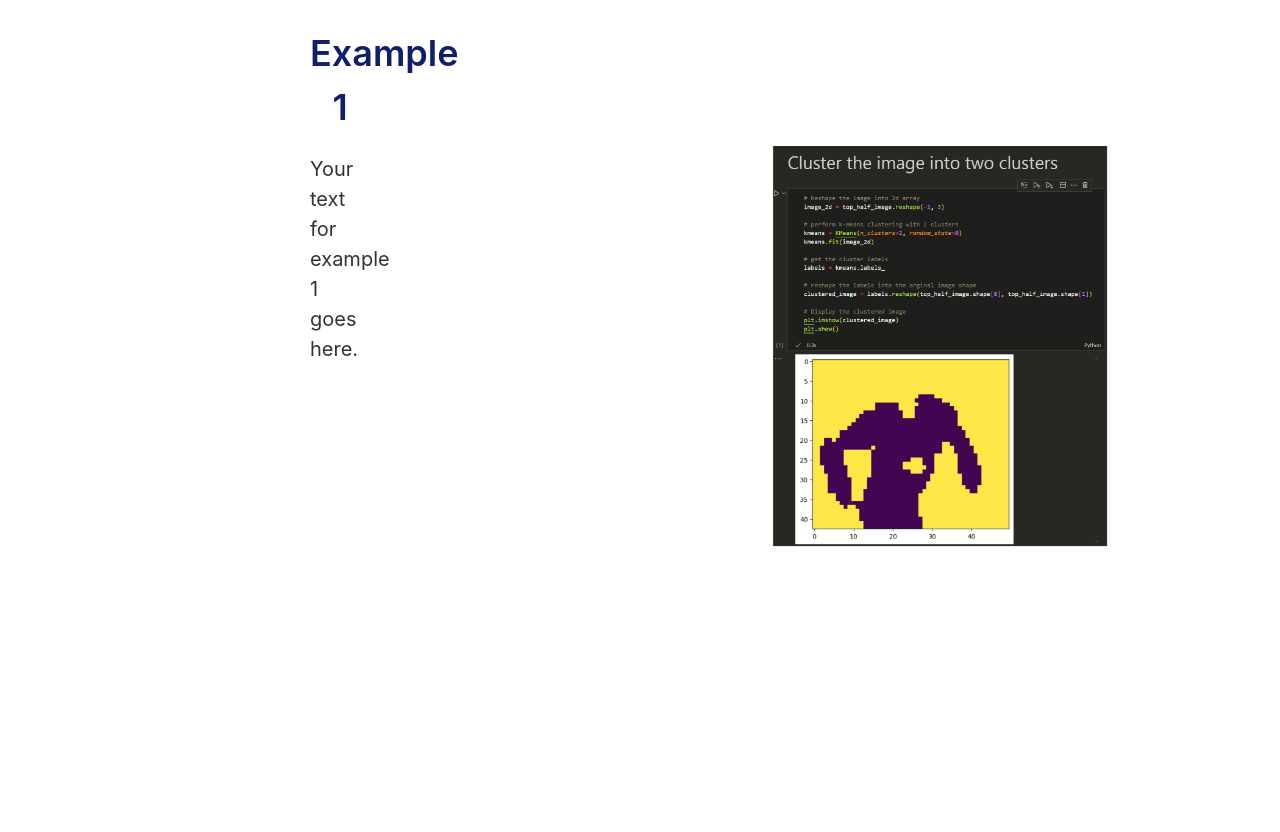
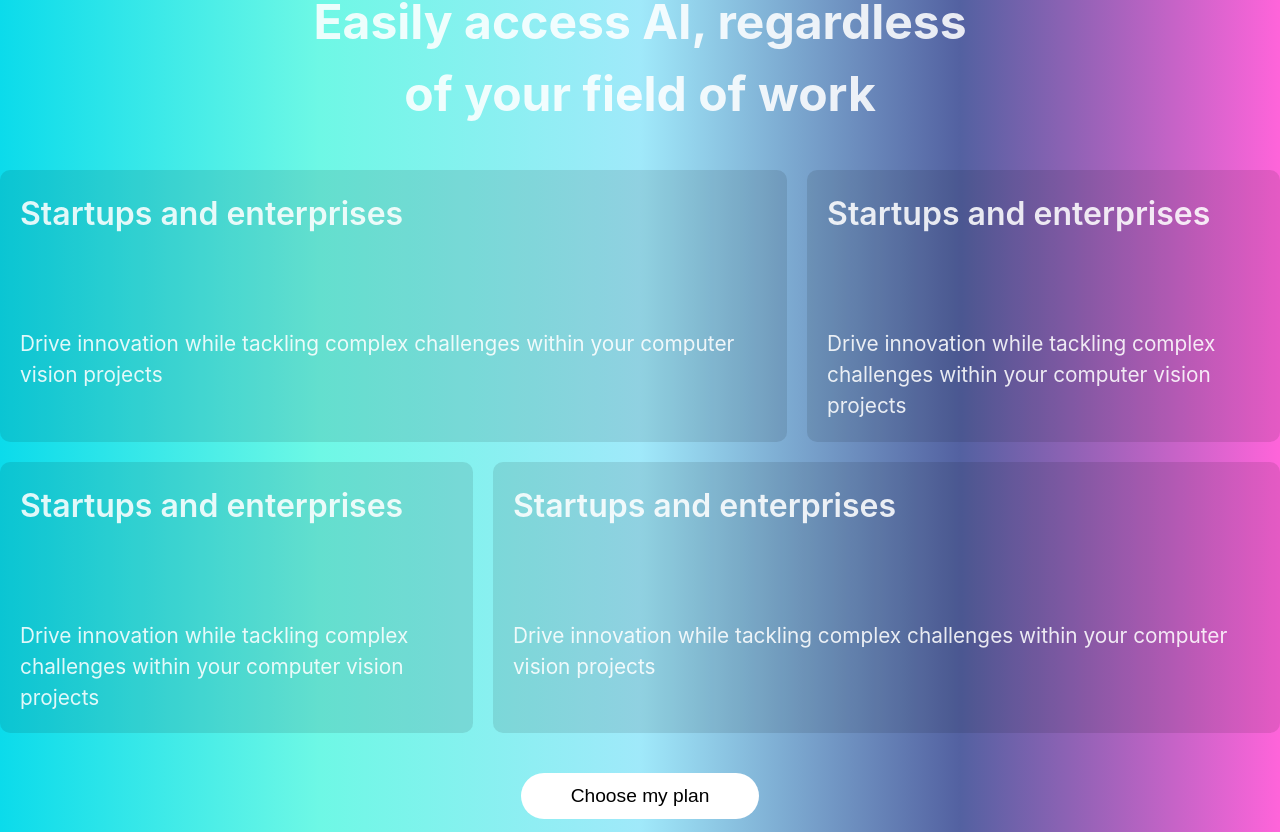
Before and after one commit to Chrisawgey/LipReadv.1, a React (Vite) app in the folder my-first-react-app/: page / in a window 1280 px wide. Shown: the part 1888-2720 px from the top of the page. Built offline with nearby package versions, Linux system fonts and the light colour scheme.

Commit message:
finish section

```diff
--- a/my-first-react-app/src/App.jsx
+++ b/my-first-react-app/src/App.jsx
@@ -3,12 +3,14 @@ import "./App.css";
 import Landing from "./Components/Landing";
 import Body from "./Components/body";
 import BodyTwo from "./Components/lowerb";
+import Landingtwo from "./Components/Landingtwo";
 
 function App() {
     return (
         <div className="app">
             <Landing />
             <Body />
+            <Landingtwo></Landingtwo>
             <BodyTwo />
         </div>
     );
--- /dev/null
+++ b/my-first-react-app/src/Components/Landingtwo.css
@@ -0,0 +1,64 @@
+.landingtwo {
+    display: flex;
+    flex-direction: column;
+    justify-content: center;
+    align-items: center;
+    background: linear-gradient(
+        to bottom,
+        #ffffff 0%,
+        rgba(255, 255, 255, 0) 100%
+    ); /* White gradient on bottom */
+    background: linear-gradient(
+        to right,
+        var(--aquamarine) 0%,
+        var(--blend-color-1) 25%,
+        var(--blend-color-2) 50%,
+        var(--blend-color-3) 75%,
+        var(--neon-pink) 100%
+    );
+    border-radius: 50px;
+    padding-top: 100px;
+    padding-bottom: 100px;
+}
+.landingtwo h1 {
+    text-align: center;
+    font-size: 3rem;
+    width: 700px;
+    text-wrap: wrap;
+    margin-bottom: 40px;
+}
+.landingtwo button {
+    background-color: white;
+    color: black;
+}
+.square-container {
+    display: flex;
+    flex-direction: column;
+}
+.square-section {
+    display: flex;
+    gap: 20px;
+    margin-bottom: 20px;
+}
+.square {
+    display: flex;
+    flex-direction: column;
+    gap: 90px;
+    background-color: rgba(0, 0, 0, 0.1);
+    border-radius: 10px;
+    padding: 20px;
+}
+.square-container > .square-section:first-child > .square:last-child {
+    width: 500px;
+}
+.square-container > .square-section:last-child > .square:first-child {
+    width: 500px;
+    margin-left: auto;
+}
+.square-container h2 {
+    font-size: 2rem;
+    font-weight: 600;
+}
+.square-container p {
+    font-size: 1.3rem;
+}
--- /dev/null
+++ b/my-first-react-app/src/Components/Landingtwo.jsx
@@ -0,0 +1,44 @@
+import "./Landingtwo.css";
+export default function Landingtwo() {
+    return (
+        <div className="landingtwo">
+            <h1>Easily access AI, regardless of your field of work</h1>
+            <div className="square-container">
+                <div className="square-section">
+                    <div className="square">
+                        <h2>Startups and enterprises</h2>
+                        <p>
+                            Drive innovation while tackling complex challenges
+                            within your computer vision projects
+                        </p>
+                    </div>
+                    <div className="square">
+                        <h2>Startups and enterprises</h2>
+                        <p>
+                            Drive innovation while tackling complex challenges
+                            within your computer vision projects
+                        </p>
+                    </div>
+                </div>
+                <div className="square-section">
+                    <div className="square">
+                        <h2>Startups and enterprises</h2>
+                        <p>
+                            Drive innovation while tackling complex challenges
+                            within your computer vision projects
+                        </p>
+                    </div>
+                    <div className="square">
+                        <h2>Startups and enterprises</h2>
+                        <p>
+                            Drive innovation while tackling complex challenges
+                            within your computer vision projects
+                        </p>
+                    </div>
+                </div>
+            </div>
+
+            <button>Choose my plan</button>
+        </div>
+    );
+}
```
Also changed, not shown: my-first-react-app/src/Components/body.jsx (+94 -64 lines).
